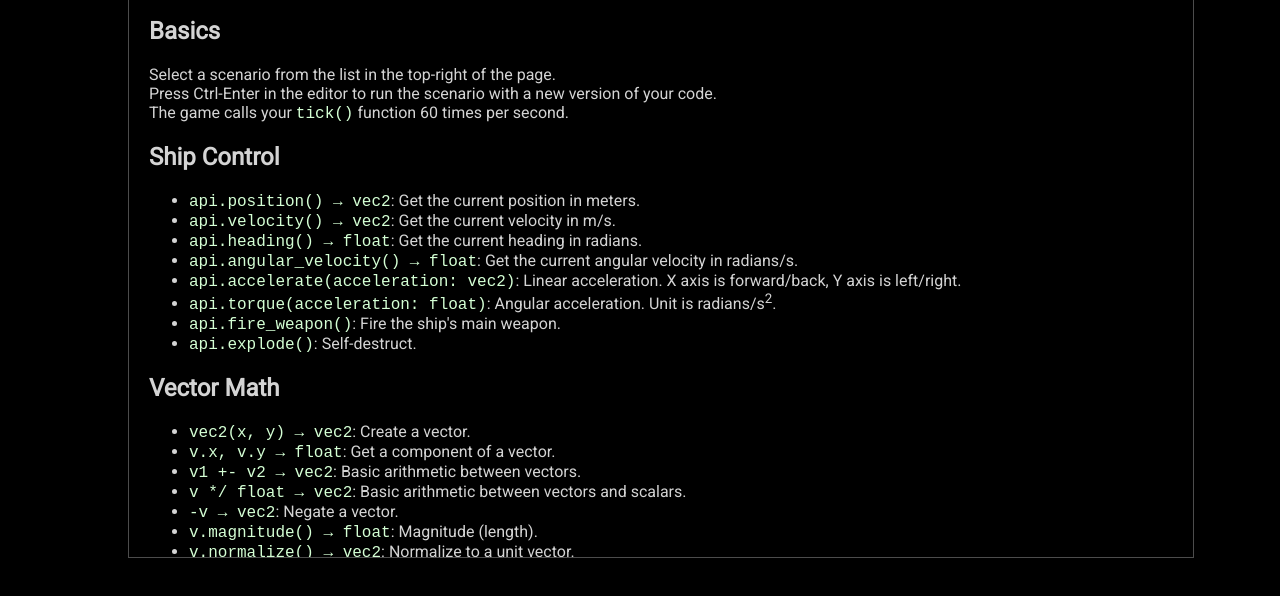
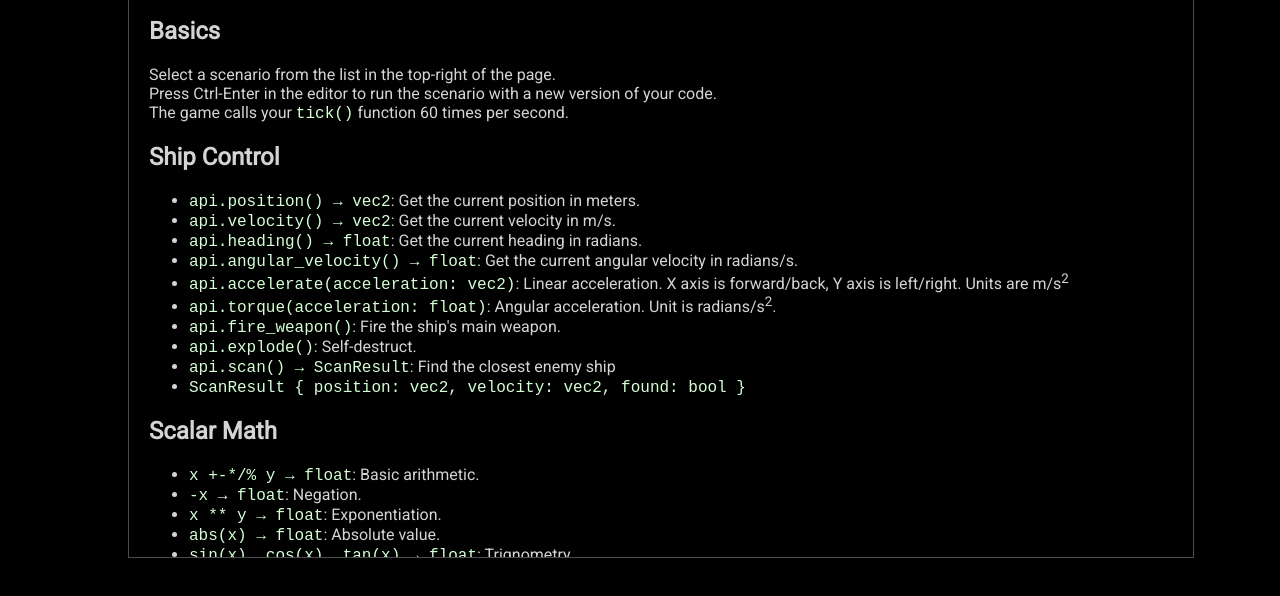
Before and after one commit to rlane/oort3, a website built with webpack: page www/index.html in a window 1280 px wide. Both pictures are taken after a click on the link "Documentation". Shown: the part 204-800 px from the top of the page. Built offline with nearby package versions, Linux system fonts and the light colour scheme; what monaco-editor would draw is missing.

Commit message:
www: document radar and scalar math functions

```diff
--- a/www/index.html
+++ b/www/index.html
@@ -45,10 +45,24 @@
         <li><code>api.velocity() &rarr; vec2</code>: Get the current velocity in m/s.</li>
         <li><code>api.heading() &rarr; float</code>: Get the current heading in radians.</li>
         <li><code>api.angular_velocity() &rarr; float</code>: Get the current angular velocity in radians/s.</li>
-        <li><code>api.accelerate(acceleration: vec2)</code>: Linear acceleration. X axis is forward/back, Y axis is left/right.</li>
+        <li><code>api.accelerate(acceleration: vec2)</code>: Linear acceleration. X axis is forward/back, Y axis is left/right. Units are m/s<sup>2</sup></li>
         <li><code>api.torque(acceleration: float)</code>: Angular acceleration. Unit is radians/s<sup>2</sup>.</li>
         <li><code>api.fire_weapon()</code>: Fire the ship's main weapon.</li>
         <li><code>api.explode()</code>: Self-destruct.</li>
+        <li><code>api.scan() &rarr; ScanResult</code>: Find the closest enemy ship</li>
+        <li><code>ScanResult { position: vec2, velocity: vec2, found: bool }</code></li>
+      </ul>
+
+      <h2>Scalar Math</h2>
+      <ul>
+        <li><code>x +-*/% y &rarr; float</code>: Basic arithmetic.</li>
+        <li><code>-x &rarr; float</code>: Negation.</li>
+        <li><code>x ** y &rarr; float</code>: Exponentiation.</li>
+        <li><code>abs(x) &rarr; float</code>: Absolute value.</li>
+        <li><code>sin(x), cos(x), tan(x) &rarr; float</code>: Trignometry.</li>
+        <li><code>sqrt(x) &rarr; float</code>: Square root.</li>
+        <li><code>log(x, base) &rarr; float</code>: Logarithm.</li>
+        <li><code>PI(), E()</code>: Constants.</li>
       </ul>
 
       <h2>Vector Math</h2>
```
